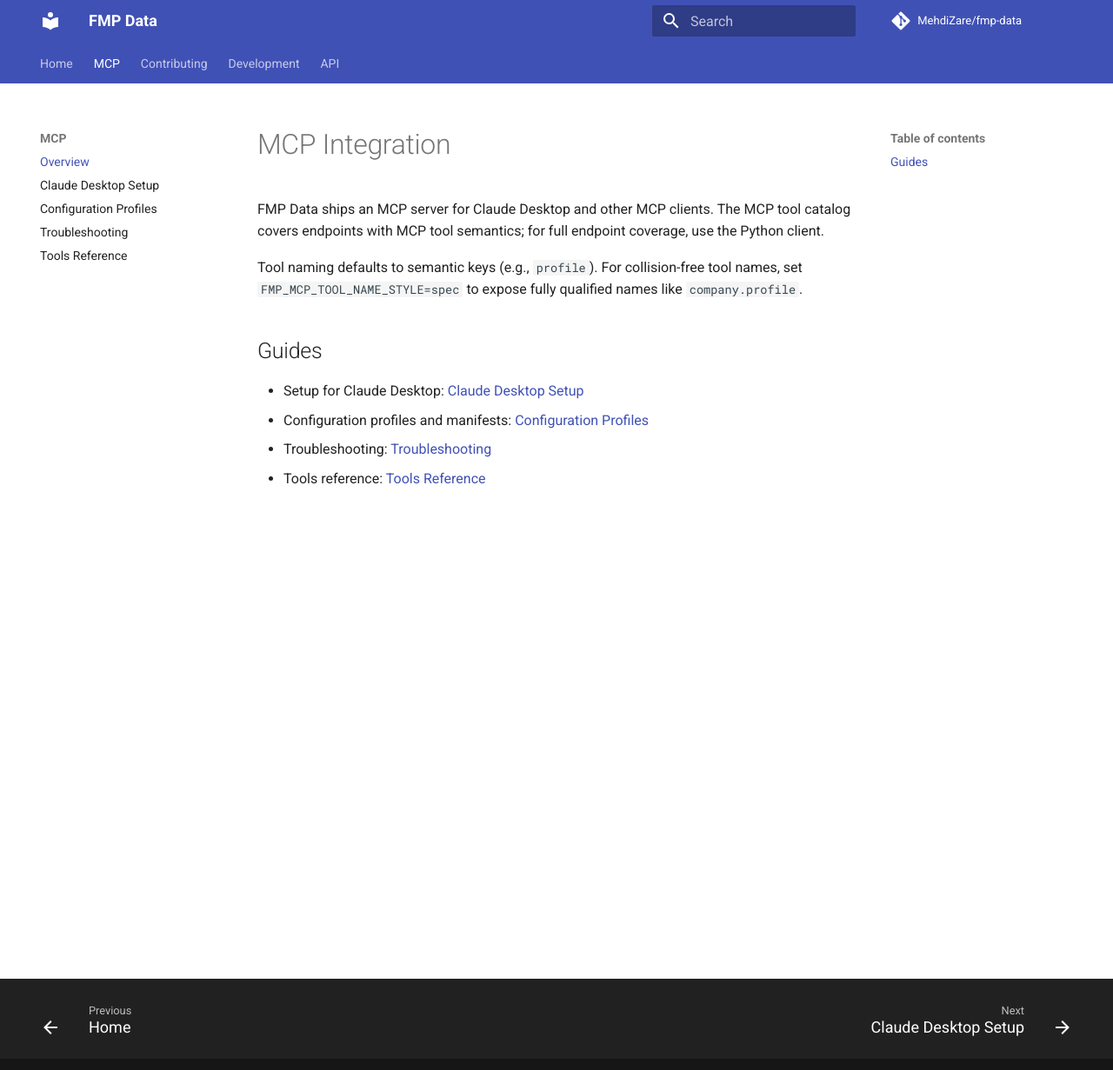
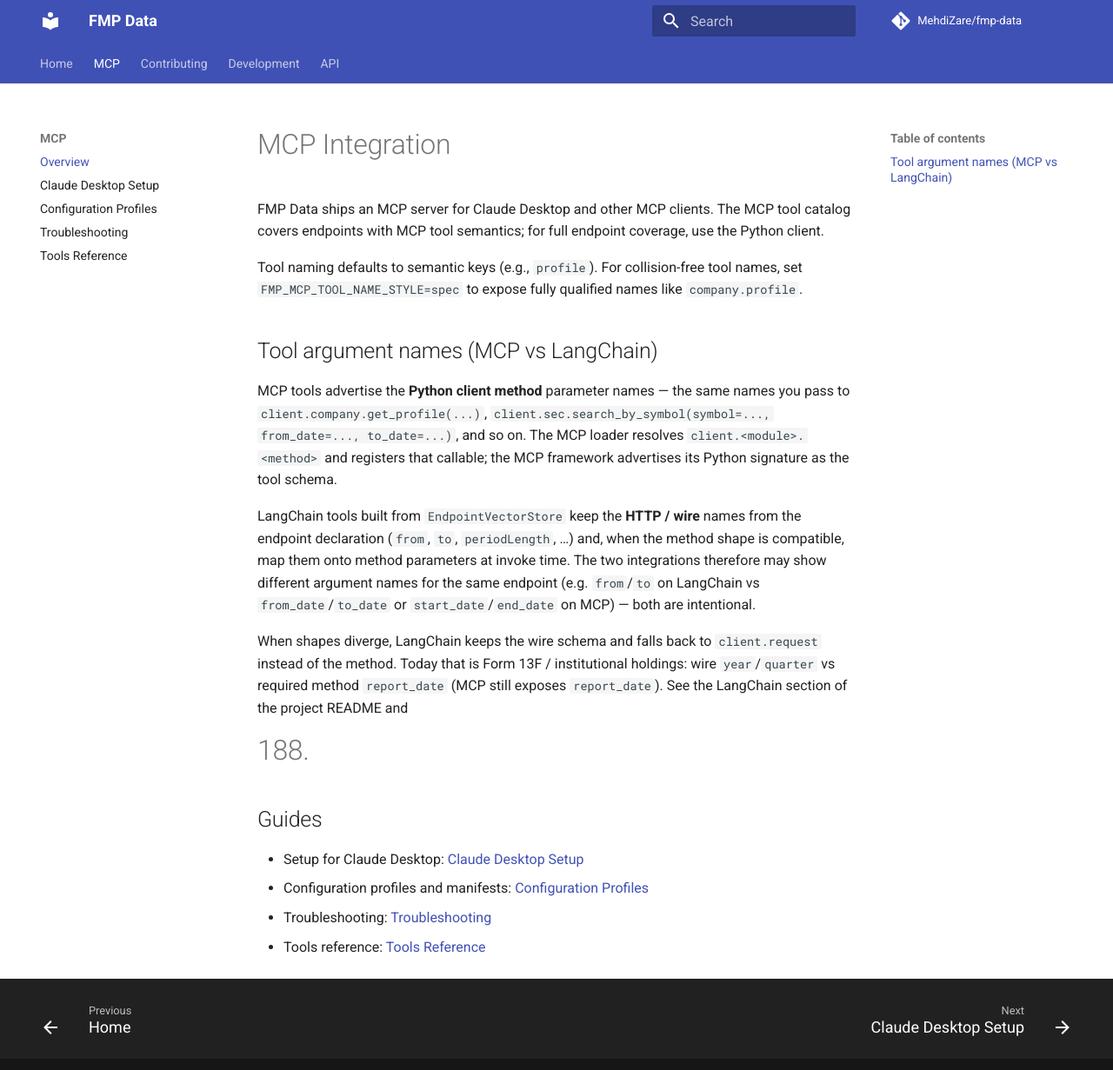
Before and after one commit to MehdiZare/fmp-data, an MkDocs documentation site: the page built from docs/mcp/index.md, in a window 1280 px wide and 1242 px high. Shown: the top 1231 px of the window at 87% size. Built offline with MkDocs 1.6.1 and Material for MkDocs 9.7.7, drawn with Linux system fonts in a browser that asks for light colours; comment, search, counter and statistics services are not loaded; the version menu is left out.

Commit message:
fix(lc): endpoint↔method coverage guard and tool-arg docs (#188)
Addresses #188 isolated scope: catalogue-wide LC endpoint↔method coverage guard, tool-arg docs (wire vs method names), and request-fallback/dropped-mandatory allowlists.

#166 remains deferred to 3.0. Remaining #188 work (shared LC/MCP binding, institutional year/quarter alignment) stays on the issue.

```diff
--- a/docs/mcp/index.md
+++ b/docs/mcp/index.md
@@ -8,6 +8,27 @@
 names, set `FMP_MCP_TOOL_NAME_STYLE=spec` to expose fully qualified names like
 `company.profile`.
 
+## Tool argument names (MCP vs LangChain)
+
+MCP tools advertise the **Python client method** parameter names — the same
+names you pass to `client.company.get_profile(...)`,
+`client.sec.search_by_symbol(symbol=..., from_date=..., to_date=...)`, and so
+on. The MCP loader resolves `client.<module>.<method>` and registers that
+callable; the MCP framework advertises its Python signature as the tool schema.
+
+LangChain tools built from `EndpointVectorStore` keep the **HTTP / wire** names
+from the endpoint declaration (`from`, `to`, `periodLength`, …) and, when the
+method shape is compatible, map them onto method parameters at invoke time.
+The two integrations therefore may show different argument names for the same
+endpoint (e.g. `from`/`to` on LangChain vs `from_date`/`to_date` or
+`start_date`/`end_date` on MCP) — both are intentional.
+
+When shapes diverge, LangChain keeps the wire schema and falls back to
+`client.request` instead of the method. Today that is Form 13F / institutional
+holdings: wire `year`/`quarter` vs required method `report_date` (MCP still
+exposes `report_date`). See the LangChain section of the project README and
+#188.
+
 ## Guides
 
 - Setup for Claude Desktop: [Claude Desktop Setup](claude_desktop.md)
```
Also changed, not shown: CHANGELOG.md (+6 -0 lines), LLM.md (+1 -0 lines), README.md (+23 -0 lines), 1 other file.
